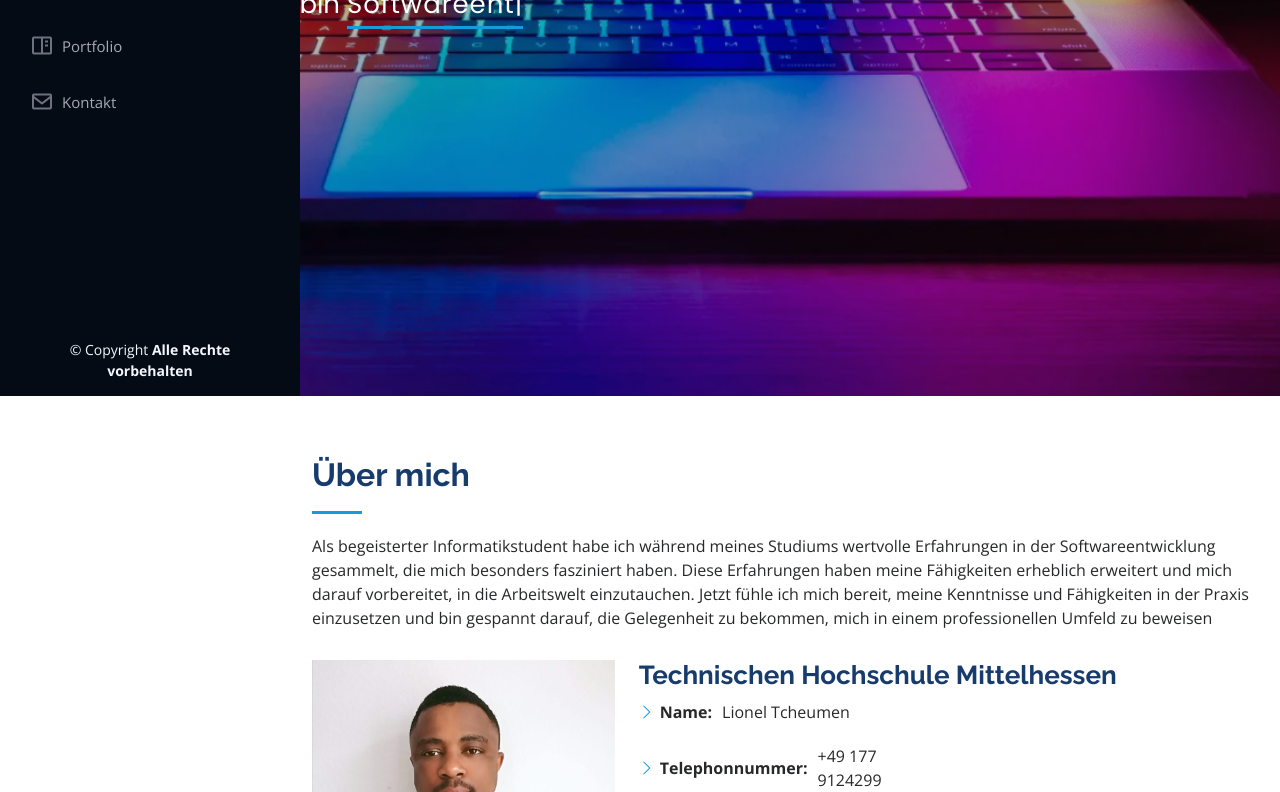
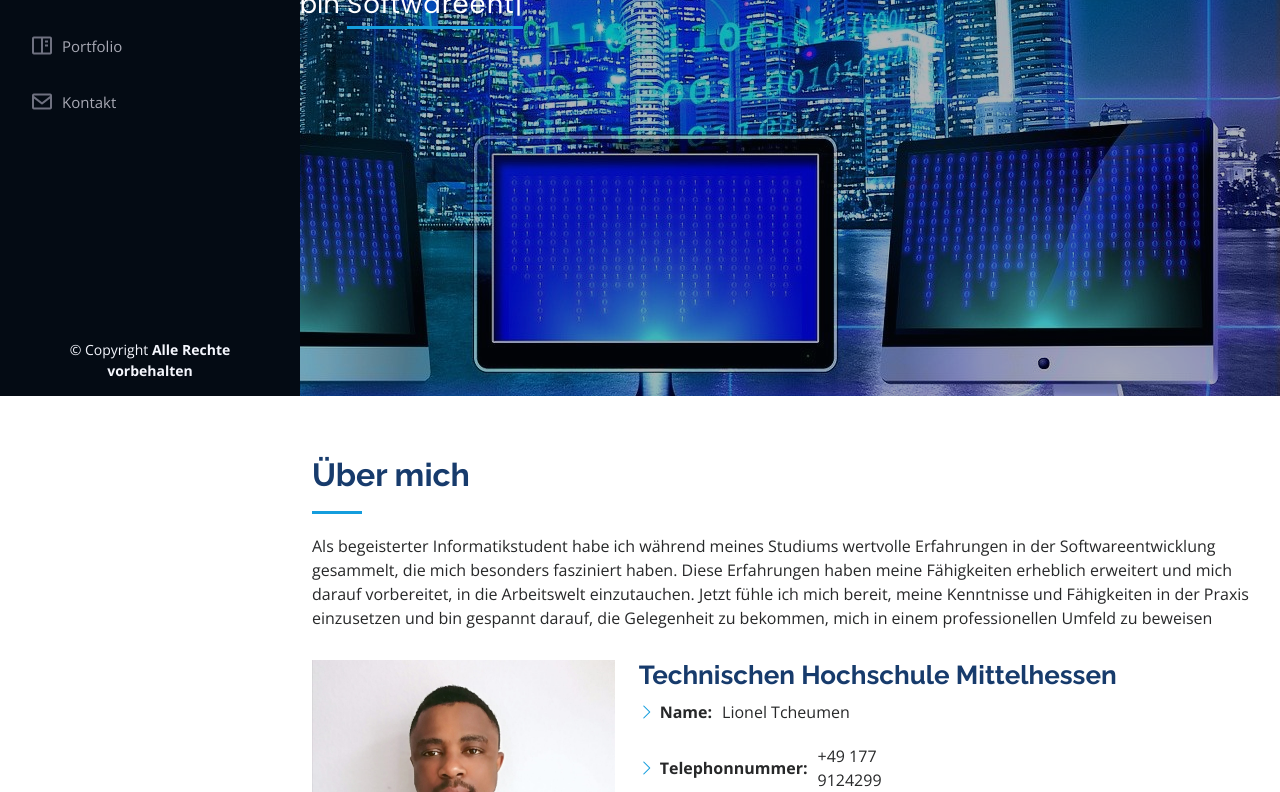
Before and after one commit to Tcheumen/Lionel_CV, a plain HTML site: page index.html in a window 1280 px wide. Shown: the part 404-1196 px from the top of the page. Drawn offline with nearby package versions, Linux system fonts and the light colour scheme.

Commit message:
change hero images

```diff
--- a/assets/scss/_hero.scss
+++ b/assets/scss/_hero.scss
@@ -4,7 +4,7 @@
 #hero {
   width: 100%;
   height: 100vh;
-  background: url("../img/hero-bg2.png") top center;
+  background: url("../img/hero-bg2.jpg") top center;
   background-size: cover;
 
   &:before {
```
Also changed, not shown: assets/css/style.css, assets/img/hero-bg2.jpg (added), index.html (line endings or trailing spaces).
